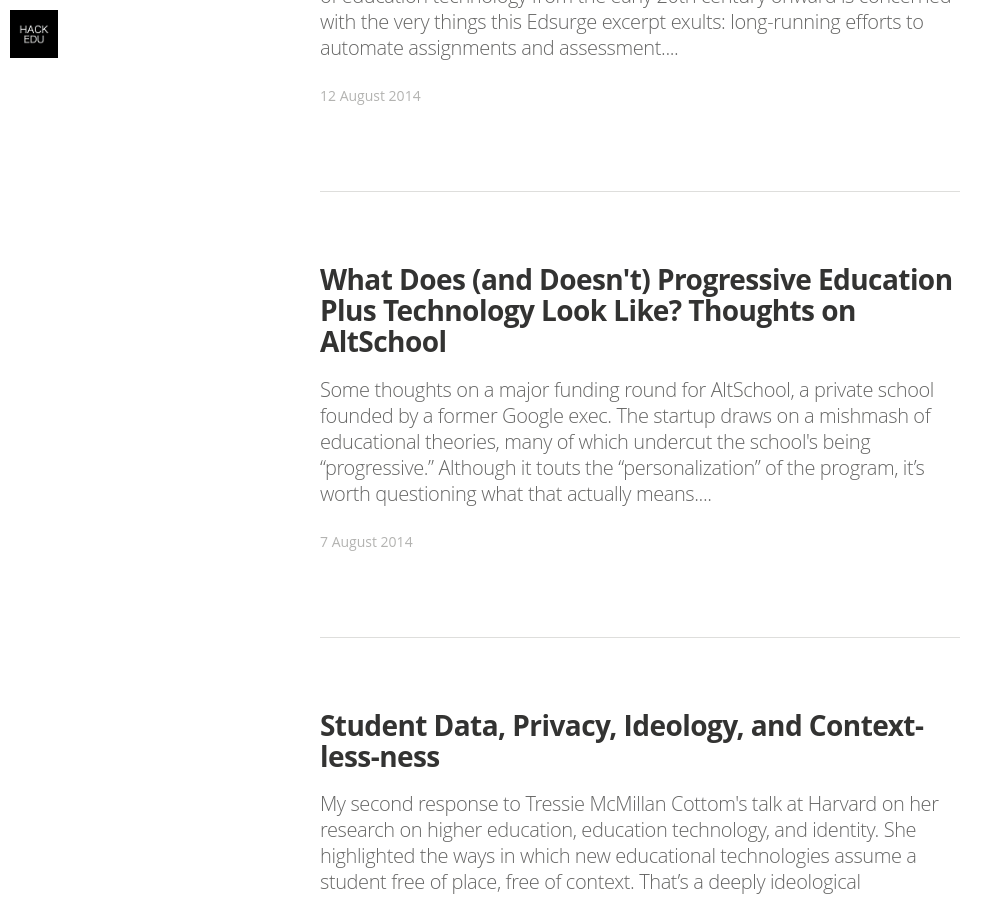
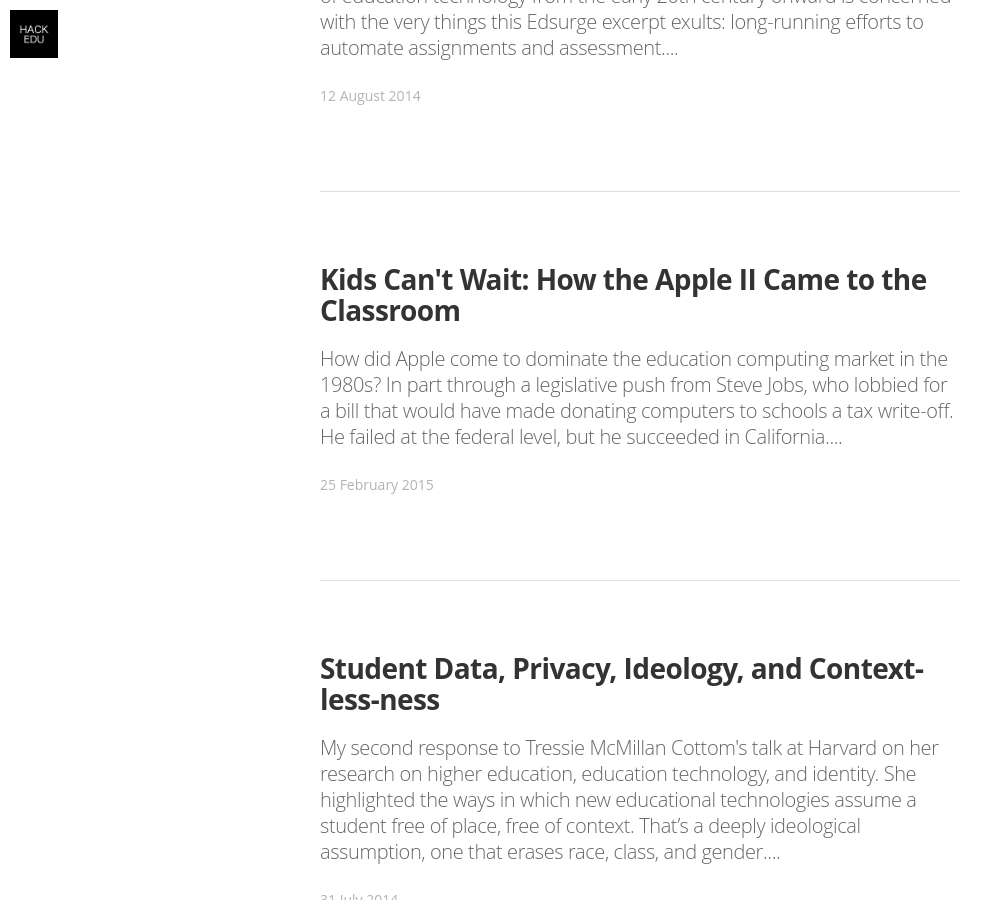
Before and after one commit to HackEducation/Writing, a Jekyll site: the page built from index.html, in a window 1280 px wide and 900 px high, scrolled down 7591 px. Shown: the whole window, without its empty margins (0-1005 px from the left). Built offline with Jekyll 4.4.1, drawn with Linux system fonts in a browser that asks for light colours; nearby versions of some CDN libraries; some web fonts are replaced; Markdown is read by kramdown in place of the engine named in the settings; the list of posts is cut into pages by our own code.

Commit message:
new story

```diff
--- a/index.html
+++ b/index.html
@@ -448,20 +448,15 @@ layout: default
 
         <article class="post" itemscope itemtype="http://schema.org/BlogPosting" role="article">
           <div class="article-item">
-
             <header class="post-header">
-              <h2 class="post-title" itemprop="name"><a href="http://hackeducation.com/2014/08/07/altschool" itemprop="url">What Does (and Doesn't) Progressive Education Plus Technology Look Like? Thoughts on AltSchool</a></h2>
+              <h2 class="post-title" itemprop="name"><a href="http://hackeducation.com/2015/02/25/kids-cant-wait-apple" itemprop="url">Kids Can't Wait: How the Apple II Came to the Classroom</a></h2>
             </header>
-
             <section class="post-excerpt" itemprop="description">
-              <p>Some thoughts on a major funding round for AltSchool, a private school founded by a former Google exec. The startup draws on a mishmash of educational theories, many of which undercut the school's being “progressive.” Although it touts the “personalization” of the program, it’s worth questioning what that actually means....</p>
+              <p>How did Apple come to dominate the education computing market in the 1980s? In part through a legislative push from Steve Jobs, who lobbied for a bill that would have made donating computers to schools a tax write-off. He failed at the federal level, but he succeeded in California....</p>
             </section>
-
             <div class="post-meta">
-              <time datetime="7 August 2014">7 August 2014</time>
+              <time datetime="25 February 2015">25 February 2015</time>
   <!--            <span class="post-tags-set">on <span class="post-tag-">, <a href="/tag/"></a></span></span>-->
-            </div>
-
           <div>
         </article>
 
```
